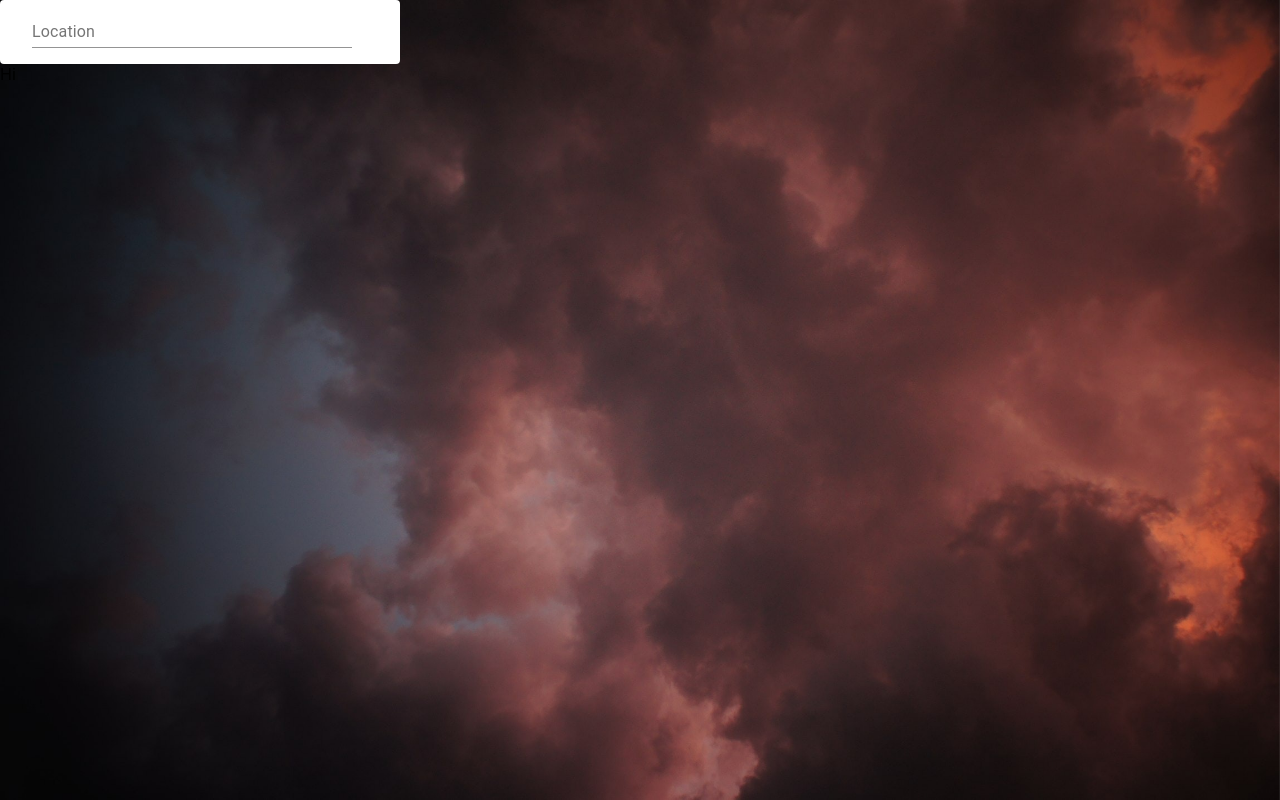
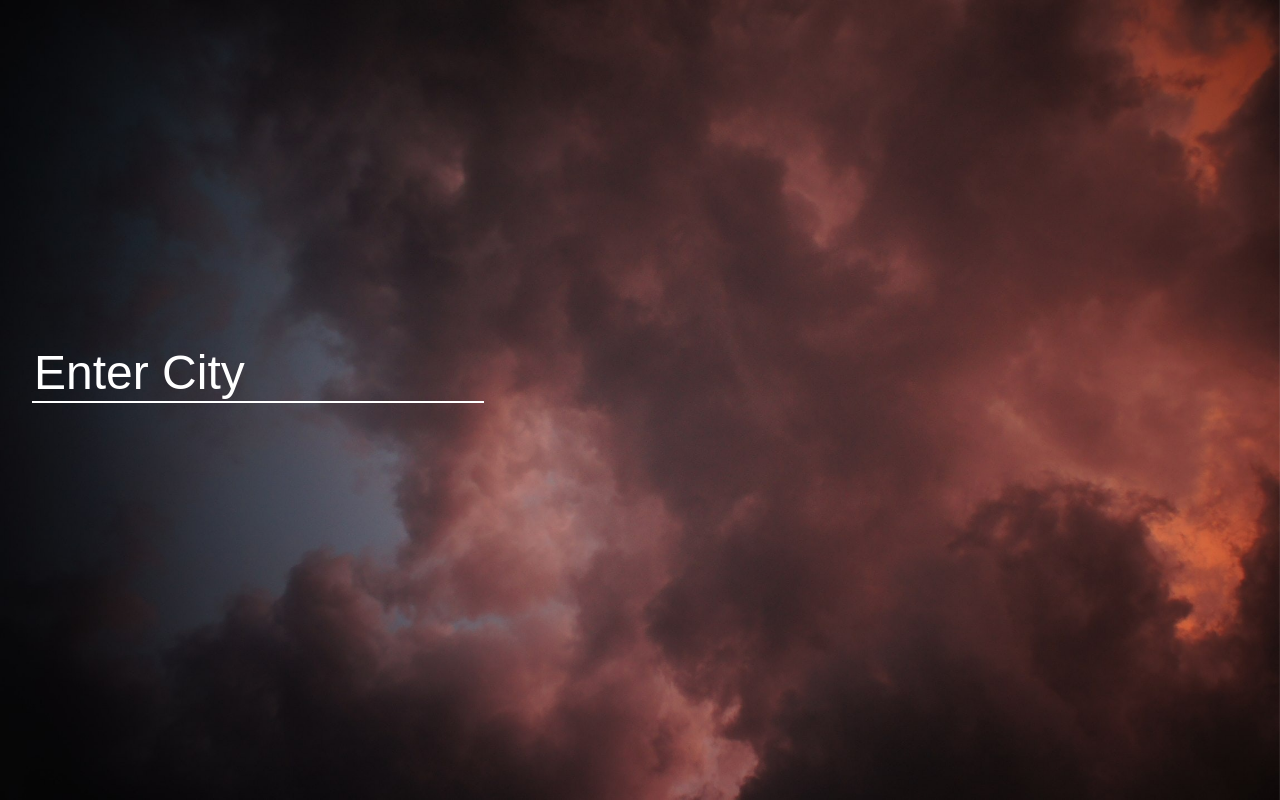
Before and after one commit to benjaminho1998/weather-app, a React (Create React App) app: page / in a window 1280 px wide. Built offline with nearby package versions, Linux system fonts and the light colour scheme.

Commit message:
Fixed Home CSS, started input handling

```diff
--- a/package.json
+++ b/package.json
@@ -9,6 +9,7 @@
     "@testing-library/user-event": "^7.2.1",
     "react": "^16.13.1",
     "react-dom": "^16.13.1",
+    "react-places-autocomplete": "^7.2.1",
     "react-scripts": "3.4.1"
   },
   "scripts": {
--- a/src/components/Home/Home.js
+++ b/src/components/Home/Home.js
@@ -8,7 +8,8 @@ class Home extends React.Component {
         super(props);
 
         this.state = {
-            input: ''
+            input: '',
+            potentialLocations: false
         }
     }
 
@@ -16,11 +17,19 @@ class Home extends React.Component {
         this.setState({input: val});
     }
 
+    getSubmit = () => {
+        this.setState({potentialLocations: true});
+    }
+
     render() {
+        console.log(this.state.potentialLocations);
         return(
             <div className="home">
-                <LocationInput input={this.state.input} getInput={this.getInput}/>
-                <PotentialLocations input={this.state.input} />
+                <LocationInput input={this.state.input} getSubmit={this.getSubmit} getInput={this.getInput}/>
+                {this.state.potentialLocations ?
+                    <PotentialLocations input={this.state.input} /> :
+                    null
+                }
             </div>
         );
     }
--- a/src/components/Home/LocationInput/LocationInput.css
+++ b/src/components/Home/LocationInput/LocationInput.css
@@ -1,12 +1,23 @@
 .input {
-    width: 20rem;
+    width: 100%;
     left: 2rem;
+    outline: none;
+    border-top: none;
+    border-right: none;
+    border-left: none;
+    border-bottom: 2px solid white;
+    background: transparent;
+    color: white;
+    font-size: 3rem;
+}
+
+::placeholder {
+    color: white;
 }
 
 .form {
-    width: 25rem;
-    height: 4rem;
-    background-color: #FFF;
-    border-radius: 4px;
-
+    position: relative;
+    top: 43%;
+    left: 2rem;
+    width: 35%;
 }
--- a/src/components/Home/LocationInput/LocationInput.js
+++ b/src/components/Home/LocationInput/LocationInput.js
@@ -1,16 +1,5 @@
 import React from 'react';
-import TextField from '@material-ui/core/TextField';
 import './LocationInput.css';
-import { withStyles } from "@material-ui/core/styles";
-
-const styles = {
-    input: {
-        color: "black",
-        "& $notchedOutline": {   //add this nested selector
-            borderColor: "red",
-        },
-    }
-};
 
 class LocationInput extends React.Component {
     constructor(props) {
@@ -23,19 +12,19 @@ class LocationInput extends React.Component {
         this.props.getInput(e.target.value);
     }
 
+    passSubmitBack = () => {
+        this.props.getSubmit()
+    }
+
+    //TODO: work on using React Place Autocomplete and Google Places Api to create OR figure out PotentialLocations rendering issue and use other API
+
     render() {
-        const { classes } = this.props;
         return(
-            <form className="form" onSubmit={this.passInputBack}>
-                <TextField
-                    InputProps={{
-                        className: classes.input
-                    }}
-                    onChange={this.passInputBack} value={this.props.input} className="input" id="standard-basic" label="Location"
-                />
+            <form className="form" onSubmit={this.passSubmitBack}>
+                <input onChange={this.passInputBack} value={this.props.input} className="input" placeholder="Enter City"></input>
             </form>
         );
     }
 }
 
-export default withStyles(styles)(LocationInput);
+export default LocationInput;
--- /dev/null
+++ b/src/components/Home/PotentialLocations/PotentialLocations.css
@@ -0,0 +1,6 @@
+.results-container {
+    position: relative;
+    left: 65%;
+    background-color: white;
+    top: 40vh;
+}
--- a/src/components/Home/PotentialLocations/PotentialLocations.js
+++ b/src/components/Home/PotentialLocations/PotentialLocations.js
@@ -1,8 +1,9 @@
 import React from 'react';
+import './PotentialLocations.css';
 
 function PotentialLocations(props) {
     return(
-        <span>
+        <span className="results-container">
             Hi
         </span>
     );
```
Also changed, not shown: 1 other file (tests, documents, lock files or other folders).
